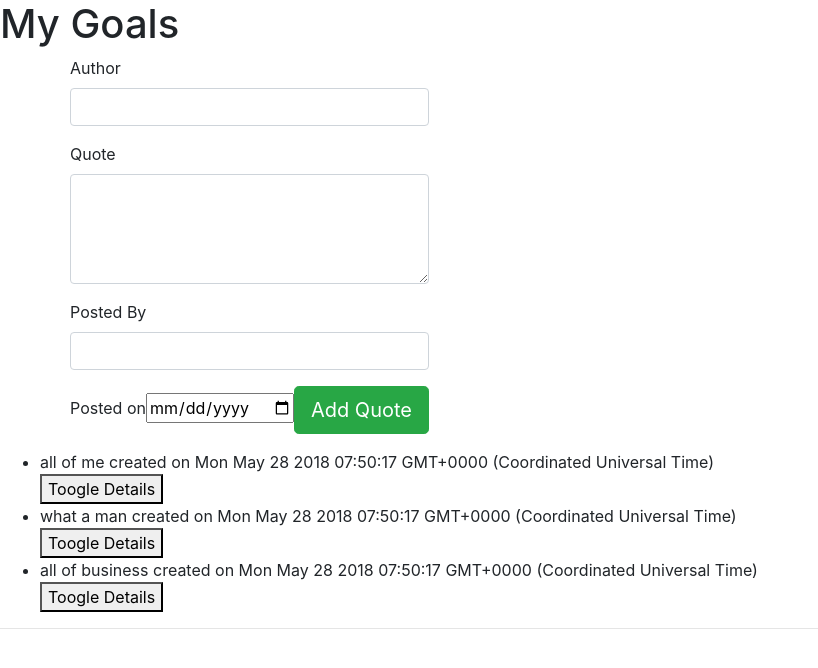
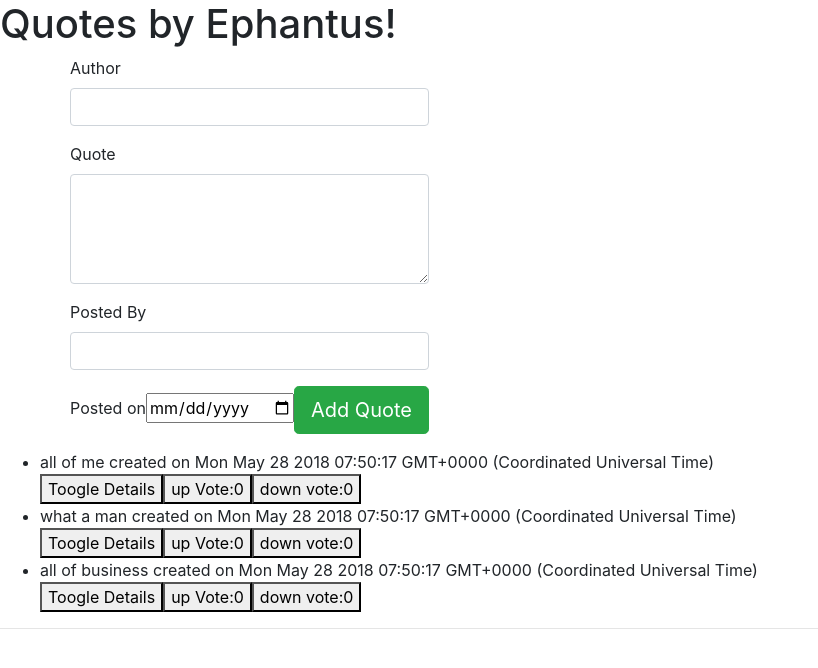
Before and after one commit to ephantuskaranja/Quotes_AngularJs, an Angular app: page / in a window 1280 px wide. Shown: the top 668 px of the page, without its empty margins (0-818 px from the left). Built offline with nearby package versions, Linux system fonts and the light colour scheme.

Commit message:
add upvotes and downvotes functions

```diff
--- a/src/app/quote-details/quote-details.component.html
+++ b/src/app/quote-details/quote-details.component.html
@@ -1,2 +1,2 @@
 <p>{{quote.author}}</p>
-<button (click)= 'quoteComplete(true) '> Complete </button>
+<button (click)= 'quoteComplete(true) '> Delete </button>
--- a/src/app/quote-form/quote-form.component.ts
+++ b/src/app/quote-form/quote-form.component.ts
@@ -1,5 +1,6 @@
 import { Component, OnInit, Output, EventEmitter } from '@angular/core';
 import { Quote } from '../quote';
+// import { QuoteFormComponent } from '../quote-form';
 
 @Component({
   selector: 'app-quote-form',
@@ -13,4 +14,5 @@ export class QuoteFormComponent implements OnInit {
   submitQuote() {
     this.addQuote.emit(this.newQuote);
   }
+  ngOnInit(){}
 }
--- a/src/app/quote.ts
+++ b/src/app/quote.ts
@@ -2,7 +2,11 @@ import { Time } from "@angular/common";
 
 export class Quote {
     public showAuthor:boolean;
+    public upVotes:number;
+    public downVotes:number;
     constructor(public id:number, public quote:string, public author:string, public postedBy:string,public timer:Date) {
-        this.showAuthor=false
+        this.showAuthor=false;
+        this.upVotes= 0;
+        this.downVotes= 0;
      }
 }
--- a/src/app/quote/quote.component.html
+++ b/src/app/quote/quote.component.html
@@ -1,4 +1,4 @@
-<h1>My Goals</h1>
+<h1>Quotes by Ephantus!</h1>
 
 <div class="container">
 
@@ -7,12 +7,12 @@
     </div>
 
 </div>
-
-
 <ul>
   <div *ngFor='let quote of quotes;let i = index'>
     <li id="{{i}}" appHighlighter>{{quote.quote}} created on {{quote.timer}} </li>
     <button (click)='toogleDetails(i)'>Toogle Details</button>
+    <button (click)='upvotesCreator(i)'>up Vote:{{ quote.upVotes }}</button>
+    <button (click)='downvotesCreator(i)'>down vote:{{ quote.downVotes }}</button>
 
     <app-quote-details *ngIf="quote.showAuthor" [quote]='quote' (isComplete)= 'completeQuote($event,i)'></app-quote-details>
 
--- a/src/app/quote/quote.component.ts
+++ b/src/app/quote/quote.component.ts
@@ -12,10 +12,16 @@ export class QuoteComponent implements OnInit {
     new Quote(2, 'what a man', 'cages', 'ephantus', new Date),
     new Quote(3, 'all of business', 'timephy', 'ephantus', new Date),
   ]
+  upvotesCreator(i){
+    this.quotes[i].upVotes+=1;
+  }
+  downvotesCreator(i){
+    this.quotes[i].downVotes+=1;
+  }
   toogleDetails(index) {
     this.quotes[index].showAuthor = !this.quotes[index].showAuthor;
   }
-  completeQuote(isComplete, index) {
+  deleteQuote(isComplete, index) {
     if (isComplete) {
       this.quotes.splice(index, 1);
     }
```
